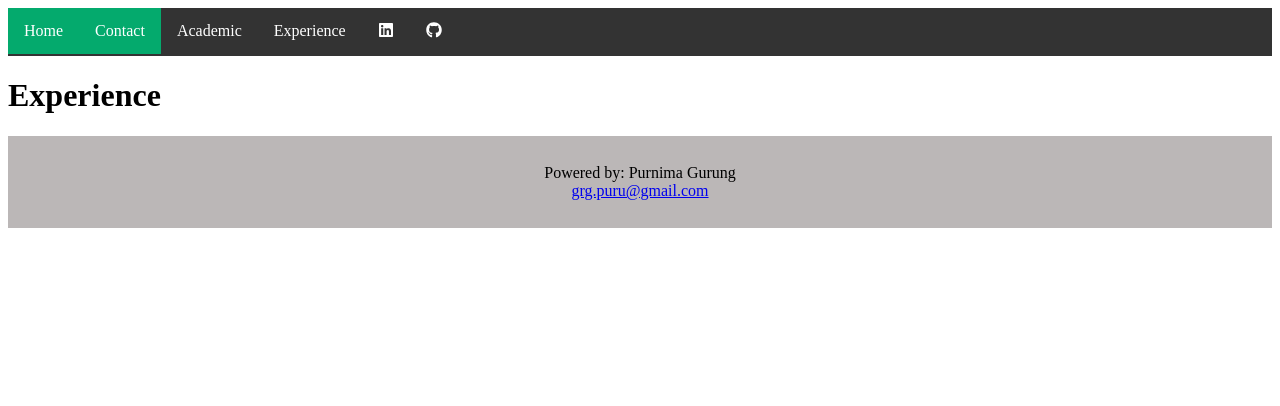
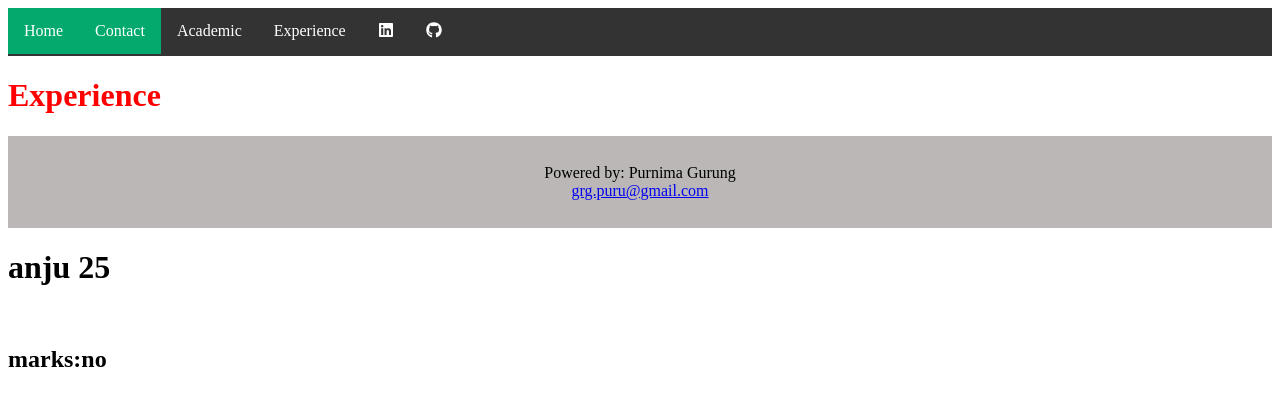
Before and after one commit to AllProgrammingCodeTutorials/React-tutorial, a React (Create React App) app in the folder react-project/: page /experience in a window 1280 px wide. Shown: the top 406 px of the page. Built offline with nearby package versions, Linux system fonts and the light colour scheme.

Commit message:
react js with props

```diff
--- a/react-project/src/App.js
+++ b/react-project/src/App.js
@@ -6,6 +6,10 @@ import Academic from "./components/Academic";
 import Experience from "./components/Experience";
 import Contact from "./components/Contact";
 import Footer from "./components/Footer";
+import Content from "./components/Content";
+
+let lname = 25;
+let marks = 40;
 function App() {
   return (
     <Router>
@@ -19,6 +23,7 @@ function App() {
         </Switch>
       </div>
       <Footer />
+      <Content fname= "anju" lname={lname} marks={marks} />
     </Router>
   );
 }
--- /dev/null
+++ b/react-project/src/components/Content.js
@@ -0,0 +1,29 @@
+import React from 'react'
+import propTypes from 'prop-types'
+
+const Content = (props) => {
+    return (
+        <div>
+            <h1>{props.fname} {props.lname}</h1> <br/>
+
+            <h2>marks:
+            {/* conditional applied if marks value is given then its yes else no */}
+                {
+                // props.marks?"yes":"no"
+                props.marks >100 ?"yes":"no"
+                }
+            </h2>
+        </div>
+    )
+}
+
+// set default lname 'gurung'
+Content.defaultProps = {
+    lname: 'gurung'
+}
+
+//set default data-type string
+Content.propTypes = {
+    lname: propTypes.string
+}
+export default Content
--- a/react-project/src/components/Experience.js
+++ b/react-project/src/components/Experience.js
@@ -1,9 +1,13 @@
 import React from 'react';
 
+// internal css
+const eClass = {
+    color:'red'
+}
 const Experience = () => {
     return (
         <div>
-            <h1>Experience</h1>
+            <h1 style = {eClass}>Experience</h1>
         </div>
     )
 }
--- a/react-project/src/components/Footer.js
+++ b/react-project/src/components/Footer.js
@@ -1,4 +1,6 @@
-import React from 'react'
+import React from 'react';
+import './Footer.css';
+
 
 const Footer = () => {
     return (
--- a/react-project/src/components/Navbar.js
+++ b/react-project/src/components/Navbar.js
@@ -3,7 +3,6 @@ import { Link } from "react-router-dom";
 
 import { FaLinkedin, FaGithub } from "react-icons/fa";
 import './Navbar.css'; //external css
-import './Footer.css';
 
 const Navbar = () => {
     return(
```
Also changed, not shown: react-project/src/document.txt.
